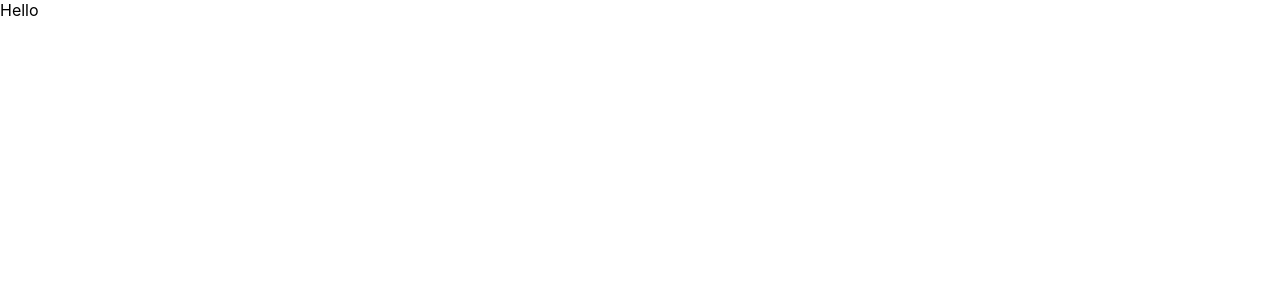
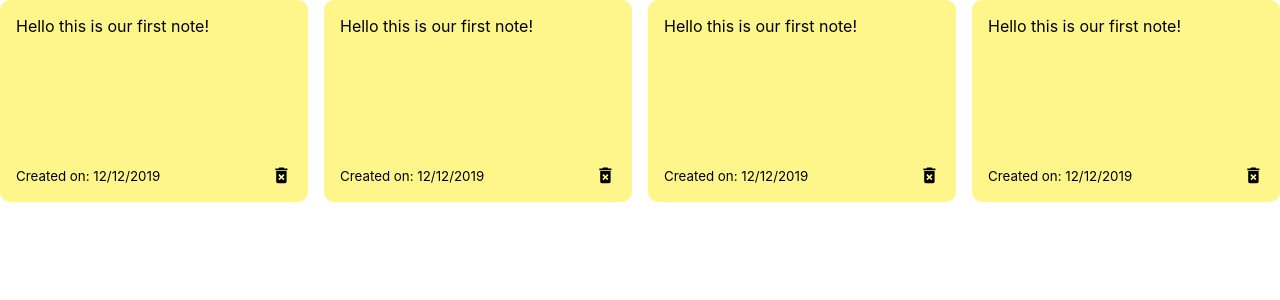
Before and after one commit to Smirnovious/QuickNotez, a React (Create React App) app: page / in a window 1280 px wide. Shown: the top 300 px of the page. Built offline with nearby package versions, Linux system fonts and the light colour scheme.

Commit message:
Added Flexbox and grid to the notes

```diff
--- a/src/App.js
+++ b/src/App.js
@@ -1,8 +1,11 @@
 import React from 'react'
+import NotesList from './components/NotesList'
 
 const App = () => {
   return (
-    <div>Hello</div>
+    <div className='container'>
+      <NotesList/>
+    </div>
   )
 }
 
--- a/src/components/Note.jsx
+++ b/src/components/Note.jsx
@@ -1,9 +1,11 @@
 import React from 'react'
 import {MdDeleteForever} from 'react-icons/md'
+
+
 const Note = () => {
   return (
     <>
-    <div className="Note">
+    <div className="note">
         <span>Hello this is our first note!</span>
         <div className="note-footer">
         <small>Created on: <span>12/12/2019</span></small>
--- a/src/components/NotesList.jsx
+++ b/src/components/NotesList.jsx
@@ -1,8 +1,11 @@
 import React from 'react'
-import {Note} from './Note'
+import Note from './Note'
 const NotesList = () => {
   return (
     <div className="notes-list">
+      <Note/>
+      <Note/>
+      <Note/>
       <Note/>
     </div>
   )
--- a/src/index.css
+++ b/src/index.css
@@ -11,3 +11,26 @@
   font-family: source-code-pro, Menlo, Monaco, Consolas, 'Courier New',
     monospace;
 }
+
+.note {
+  background-color: #fef68a;
+  margin-bottom: 10px;
+  border-radius: 10px;
+  padding: 1rem;
+  min-height: 170px;
+  display: flex;
+  flex-direction: column;
+  justify-content: space-between;
+}
+
+.note-footer{
+  display: flex;
+  justify-content: space-between;
+  align-items: center;
+}
+
+.notes-list {
+  display: grid;
+  grid-gap: 1rem;
+  grid-template-columns: repeat(auto-fit, minmax(250px, 1fr));
+}
```
